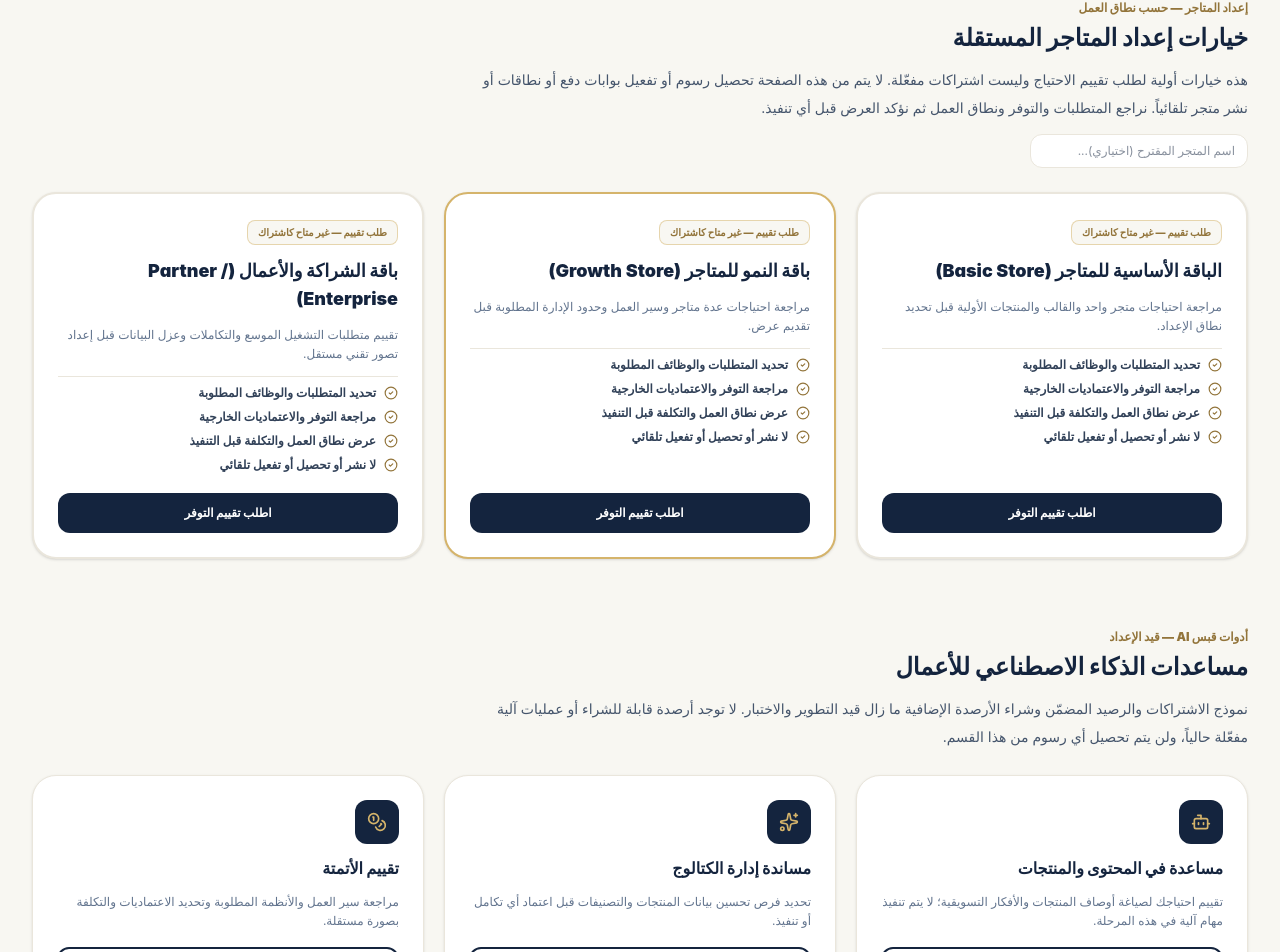
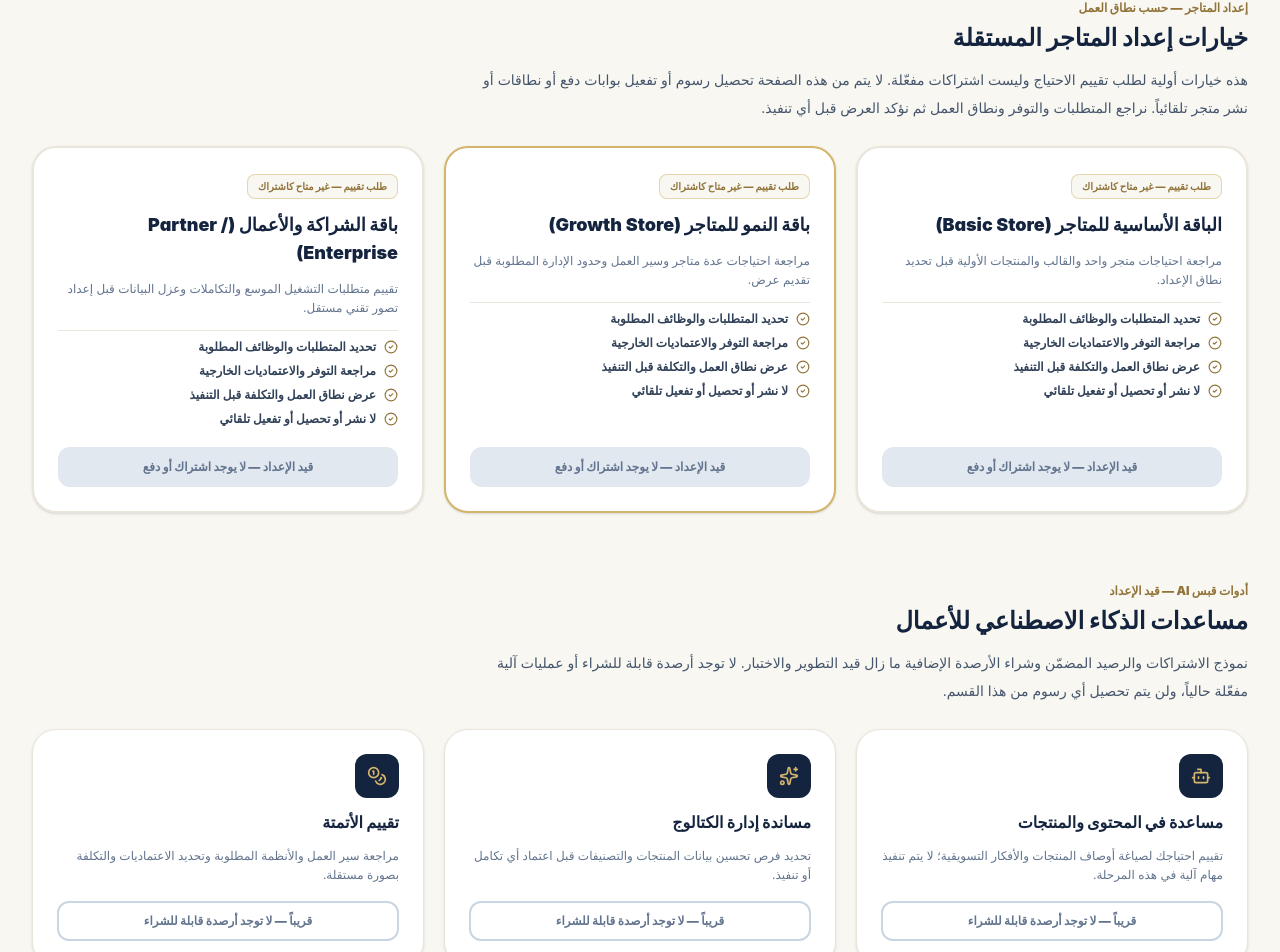
Before and after one commit to velouraa12-design/QABS-, a React (Vite) app: page / in a window 1280 px wide. Shown: the part 1438-2390 px from the top of the page. Built offline with nearby package versions, Linux system fonts and the light colour scheme; no server answers.

Commit message:
fix: disable unimplemented store and AI purchase actions

```diff
--- a/src/components/LandingView.tsx
+++ b/src/components/LandingView.tsx
@@ -134,7 +134,6 @@ export const LandingView: React.FC<LandingViewProps> = ({
   });
 
   // Store Package Cycle & Name
-  const [showcaseStoreName, setShowcaseStoreName] = useState('');
 
   // Collapsible states pricing
   const [showStatesPricing, setShowStatesPricing] = useState(false);
@@ -626,13 +625,6 @@ export const LandingView: React.FC<LandingViewProps> = ({
               ? 'هذه خيارات أولية لطلب تقييم الاحتياج وليست اشتراكات مفعّلة. لا يتم من هذه الصفحة تحصيل رسوم أو تفعيل بوابات دفع أو نطاقات أو نشر متجر تلقائياً. نراجع المتطلبات والتوفر ونطاق العمل ثم نؤكد العرض قبل أي تنفيذ.'
               : 'These are preliminary options for a needs assessment, not active subscriptions. This page does not collect payment or automatically activate gateways, domains, or store publication. Requirements, availability, and scope are reviewed before a quote or work is confirmed.'}
           </p>
-          <input
-            type="text"
-            value={showcaseStoreName}
-            onChange={e => setShowcaseStoreName(e.target.value)}
-            placeholder={isAr ? 'اسم المتجر المقترح (اختياري)...' : 'Proposed store name (optional)...'}
-            className="rounded-xl border border-[#EAE6DC] dark:border-slate-700 bg-white dark:bg-slate-900 px-3 py-2 text-xs"
-          />
         </div>
 
         <div className="grid grid-cols-1 md:grid-cols-3 gap-5">
@@ -678,21 +670,11 @@ export const LandingView: React.FC<LandingViewProps> = ({
                 </div>
                 <button
                   type="button"
-                  onClick={() =>
-                    requestServiceAction({
-                      id: `svc_store_assessment_${plan.id}_${Date.now()}`,
-                      serviceType: 'store_assessment',
-                      titleAr: isAr ? plan.nameAr : plan.nameEn,
-                      titleEn: plan.nameEn,
-                      subtitleAr: 'طلب تقييم احتياجات المتجر والتوفر ونطاق العمل؛ دون اشتراك أو تحصيل رسوم.',
-                      subtitleEn: 'Request a store needs, availability, and scope assessment; no subscription or payment is activated.',
-                      priceUsd: 0,
-                      details: { planId: plan.id, storeName: showcaseStoreName.trim() || undefined, assessmentOnly: true }
-                    })
-                  }
-                  className="w-full py-3 px-4 rounded-xl bg-[#14243E] hover:bg-[#1d3559] text-white font-black text-xs cursor-pointer transition-colors"
+                  disabled
+                  aria-disabled="true"
+                  className="w-full py-3 px-4 rounded-xl bg-slate-200 dark:bg-slate-800 text-slate-500 dark:text-slate-400 font-black text-xs cursor-not-allowed"
                 >
-                  {isAr ? 'اطلب تقييم التوفر' : 'Request availability review'}
+                  {isAr ? 'قيد الإعداد — لا يوجد اشتراك أو دفع' : 'In preparation — no subscription or payment'}
                 </button>
               </div>
             );
@@ -762,21 +744,11 @@ export const LandingView: React.FC<LandingViewProps> = ({
                 </div>
                 <button
                   type="button"
-                  onClick={() =>
-                    requestServiceAction({
-                      id: `svc_${item.id}_${Date.now()}`,
-                      serviceType: 'ai_interest',
-                      titleAr: item.titleAr,
-                      titleEn: item.titleEn,
-                      subtitleAr: 'تسجيل اهتمام فقط؛ لا رصيد ولا اشتراك ولا تنفيذ آلي مفعّل.',
-                      subtitleEn: 'Interest only; no credits, subscription, or automated execution is activated.',
-                      priceUsd: 0,
-                      details: { interestOnly: true }
-                    })
-                  }
-                  className="w-full py-2.5 px-4 rounded-xl border-2 border-[#14243E] dark:border-[#D5B46B] text-[#14243E] dark:text-[#D5B46B] hover:bg-[#14243E] hover:text-white font-black text-xs transition-colors cursor-pointer"
+                  disabled
+                  aria-disabled="true"
+                  className="w-full py-2.5 px-4 rounded-xl border-2 border-slate-300 dark:border-slate-700 text-slate-500 dark:text-slate-400 font-black text-xs cursor-not-allowed"
                 >
-                  {isAr ? 'سجل اهتمامك' : 'Register interest'}
+                  {isAr ? 'قريباً — لا توجد أرصدة قابلة للشراء' : 'Coming soon — no credits available for purchase'}
                 </button>
               </div>
             );
```
